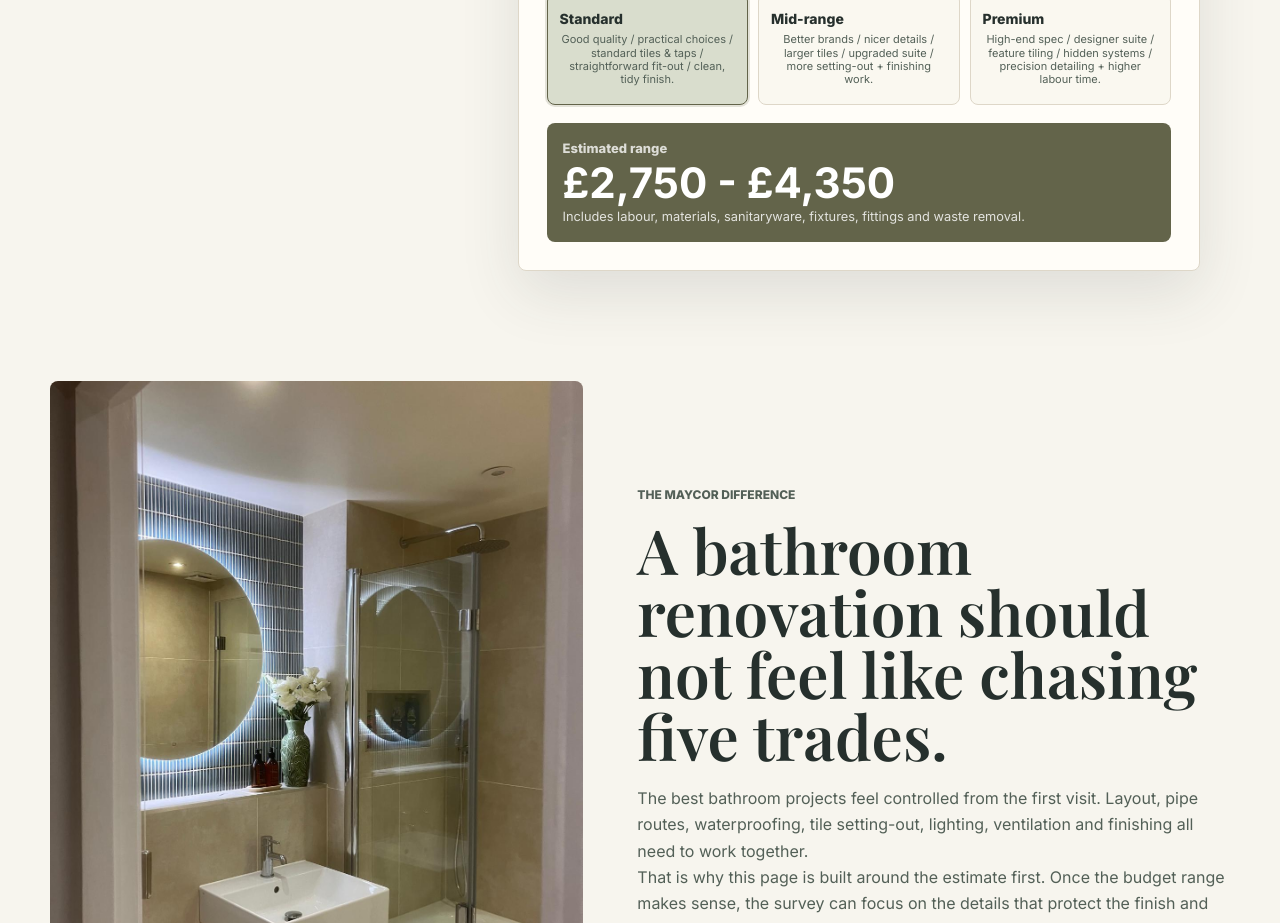
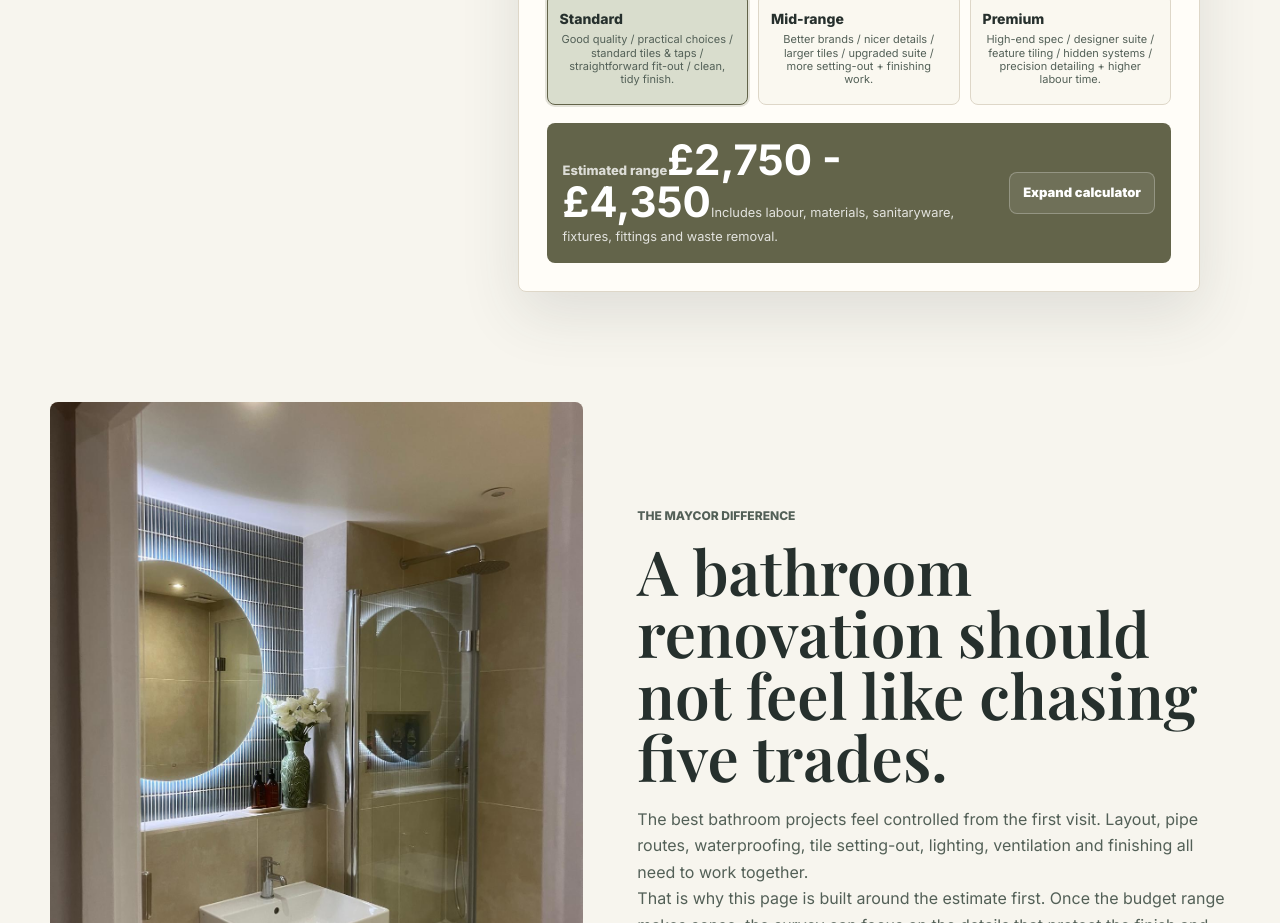
Before and after one commit to maycorbuildingservices-lang/maycor-website-next, a Next.js app: page / in a window 1280 px wide. Shown: the part 1380-2303 px from the top of the page. Built offline with nearby package versions, Linux system fonts and the light colour scheme.

Commit message:
Expand calculator from range card

```diff
--- a/src/app/globals.css
+++ b/src/app/globals.css
@@ -459,12 +459,18 @@ h3 {
 }
 
 .range-strip {
-  display: grid;
-  gap: 4px;
+  display: flex;
+  gap: 14px;
+  align-items: center;
+  justify-content: space-between;
   border-radius: 8px;
   background: var(--olive);
   color: var(--white);
   padding: 16px;
+}
+
+.range-strip-copy {
+  min-width: 0;
 }
 
 .range-strip span {
@@ -481,6 +487,26 @@ h3 {
 .range-strip small {
   color: rgba(255, 255, 255, 0.82);
   line-height: 1.35;
+}
+
+.range-expand-button {
+  flex: 0 0 auto;
+  border: 1px solid rgba(255, 255, 255, 0.26);
+  border-radius: 8px;
+  background: rgba(255, 255, 255, 0.08);
+  color: var(--white);
+  cursor: pointer;
+  padding: 10px 13px;
+  font-size: 13px;
+  font-weight: 900;
+  white-space: nowrap;
+}
+
+.range-expand-button:hover,
+.range-expand-button:focus-visible {
+  border-color: rgba(255, 255, 255, 0.42);
+  background: rgba(255, 255, 255, 0.14);
+  outline: none;
 }
 
 .sticky-estimate-bar {
@@ -1112,6 +1138,15 @@ h3 {
     width: 100%;
   }
 
+  .range-strip {
+    flex-direction: column;
+    align-items: stretch;
+  }
+
+  .range-expand-button {
+    width: 100%;
+  }
+
   .hero-proof {
     width: min(1180px, calc(100% - 36px));
     margin-top: 18px;
--- a/src/components/EstimateStarter.tsx
+++ b/src/components/EstimateStarter.tsx
@@ -275,6 +275,10 @@ export function EstimateStarter() {
     });
   }
 
+  function expandCalculator() {
+    setIsExpanded(true);
+  }
+
   async function handleSubmit(event: FormEvent<HTMLFormElement>) {
     event.preventDefault();
     setStatus("loading");
@@ -357,7 +361,7 @@ export function EstimateStarter() {
                       className={choiceCardClass(selected.room_size === option.id)}
                       key={option.id}
                       type="button"
-                    onClick={() => selectOption(roomSection.id, option.id, true)}
+                      onClick={() => selectOption(roomSection.id, option.id)}
                     >
                     <span>{option.label}</span>
                     {option.desc ? <small>{option.desc}</small> : null}
@@ -372,7 +376,7 @@ export function EstimateStarter() {
                       className={choiceCardClass(selected.room_size === option.id)}
                       key={option.id}
                       type="button"
-                      onClick={() => selectOption(roomSection.id, option.id, true)}
+                      onClick={() => selectOption(roomSection.id, option.id)}
                     >
                       <span>{option.label}</span>
                       {option.desc ? <small>{option.desc}</small> : null}
@@ -385,7 +389,7 @@ export function EstimateStarter() {
                       className={choiceCardClass(selected.room_size === option.id)}
                       key={option.id}
                       type="button"
-                      onClick={() => selectOption(roomSection.id, option.id, true)}
+                      onClick={() => selectOption(roomSection.id, option.id)}
                     >
                       <span>{option.label}</span>
                       {option.desc ? <small>{option.desc}</small> : null}
@@ -406,7 +410,7 @@ export function EstimateStarter() {
                   className={choiceCardClass(selected.finish_level === option.id)}
                   key={option.id}
                   type="button"
-                  onClick={() => selectOption(finishSection.id, option.id, true)}
+                  onClick={() => selectOption(finishSection.id, option.id)}
                 >
                   <span>{option.label}</span>
                   {option.desc ? <small>{option.desc}</small> : null}
@@ -418,9 +422,14 @@ export function EstimateStarter() {
 
         {!isExpanded ? (
           <div className="range-strip">
+            <div className="range-strip-copy">
               <span>Estimated range</span>
               <strong>{rangeText}</strong>
               <small>Includes labour, materials, sanitaryware, fixtures, fittings and waste removal.</small>
+            </div>
+            <button className="range-expand-button" type="button" onClick={expandCalculator}>
+              Expand calculator
+            </button>
           </div>
         ) : null}
 
```
Lines whose indentation alone changed are shown as unchanged.
